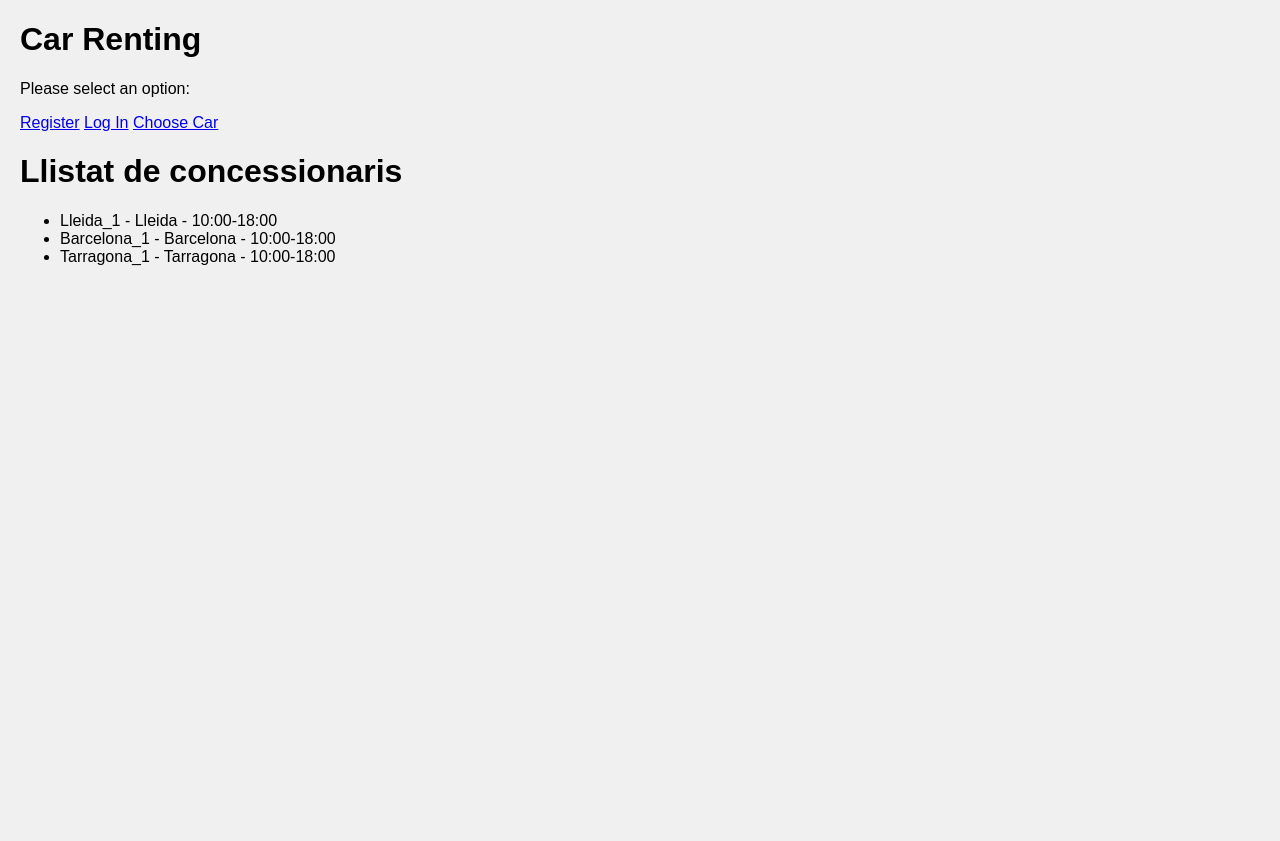
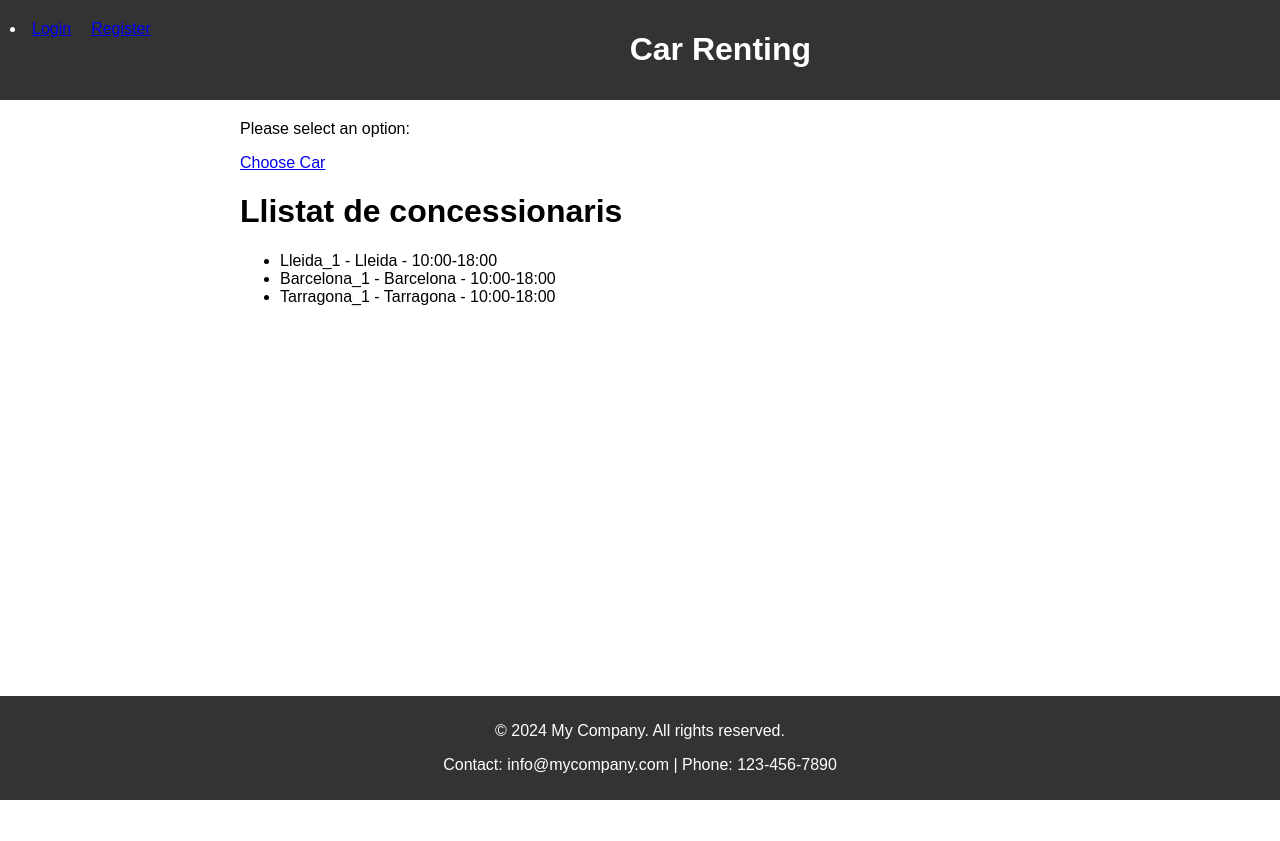
Before and after one commit to bellugue/Web_Project_Deliverable, a Django app: page / in a window 1280 px wide. After the commit the page ends 800 px from the top, so only its background shows below. Run offline with Django 5.2, Linux system fonts and the light colour scheme; data comes from the database, SQL or seed files in the repository.

Commit message:
new homePage

```diff
--- a/static/homePage.css
+++ b/static/homePage.css
@@ -1,34 +1,46 @@
 body {
     font-family: Arial, sans-serif;
-    margin: 20px;
+    margin: 0;
     padding: 0;
-    background-color: #f0f0f0;
-    height: 100vh;
 }
 
-/* Estilos de la lista de navegación */
-nav ul {
-    list-style-type: none;
-    margin: 0 auto; /* Esto centrará la lista horizontalmente */
-    padding: 0;
-    text-align: center; /* Si es necesario centrar los elementos dentro de la lista */
+header {
+    background-color: #333;
+    color: #fff;
+    padding: 10px 0;
+    text-align: center;
+    top: 0;
+    width: 100%;
 }
 
-nav ul li {
-    display: block; /* Cambiado a bloque para que los elementos estén uno debajo del otro */
-    margin-bottom: 10px; /* Espaciado entre elementos */
+.container {
+    max-width: 800px;
+    margin: 20px auto;
+    padding: 0 20px;
 }
 
-nav ul li a {
-    display: inline-block;
-    padding: 10px 20px; /* Espaciado interno */
-    background-color: #f0f0f0; /* Color de fondo */
-    color: #333; /* Color del texto */
-    text-decoration: none;
-    border: 1px solid #ccc; /* Borde */
-    border-radius: 5px; /* Borde redondeado */
+.header-links {
+    float: left;
+    padding: 10px;
 }
 
-nav ul li a:hover {
-    background-color: #ddd; /* Cambio de color al pasar el ratón */
+.concessionaires-list {
+    margin-top: 20px;
+    list-style: none;
+    padding: 0;
 }
+
+.concessionaires-list li {
+    border-bottom: 1px solid #ccc;
+    padding: 10px 0;
+}
+
+footer {
+    background-color: #333;
+    color: #fff;
+    text-align: center;
+    padding: 10px 0;
+    position: fixed;
+    bottom: 0;
+    width: 100%;
+}
--- a/templates/homePage.html
+++ b/templates/homePage.html
@@ -1,25 +1,40 @@
 <!DOCTYPE html>
 <html lang="en">
 <head>
-    {%  load static %}
+    {% load static %}
     <link rel="stylesheet" type="text/css" href="{% static 'homePage.css' %}">
-
     <meta charset="UTF-8">
     <title>Home Page</title>
 </head>
 <body>
+    <header>
+        <div class="header-links">
+            <!--<a href="/login">Login</a>-->
+            <li><a href="{% url 'login' %}"> Login </a></li>
+        </div>
+        <div class="header-links">
+            <a href="/register">Register</a>
+        </div>
+        <h1>Car Renting</h1>
+    </header>
+
     <div class="container">
-        <h1>Car Renting</h1>
         <p>Please select an option:</p>
-        <a href="/register/" class="btn">Register</a>
-        <a href="/login/" class="btn">Log In</a>
         <a href="/choose-car/" class="btn">Choose Car</a>
     </div>
+
+    <div class="container">
         <h1>Llistat de concessionaris</h1>
         <ul>
             {% for dealer in authorisedDealers %}
                 <li>{{ dealer.id_authorisedDealer }} - {{ dealer.location }} - {{ dealer.schedule }}</li>
             {% endfor %}
         </ul>
+    </div>
+
+    <footer>
+        <p>© 2024 My Company. All rights reserved.</p>
+        <p>Contact: info@mycompany.com | Phone: 123-456-7890</p>
+    </footer>
 </body>
 </html>
--- a/templates/registration/login.html
+++ b/templates/registration/login.html
@@ -1,4 +1,4 @@
-{% extends "base.html" %}
+{% extends "homePage.html" %}
 {% block content %}
 
     {% load static %}
```
Lines whose indentation alone changed are shown as unchanged.
